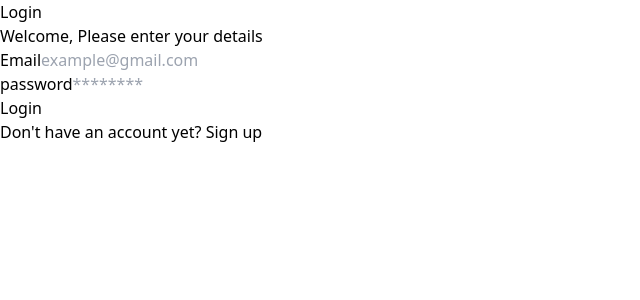
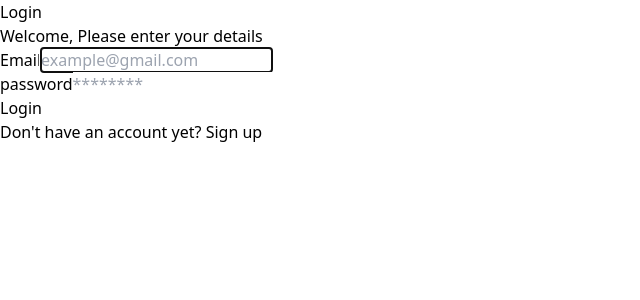
Before and after one commit to ProjectRavel/ReactJS-Basic, a React (Vite) app in the folder 3-ComponentsProps/: page / in a window 1280 px wide. Shown: the top 300 px of the page, without its empty margins (0-640 px from the left). Built offline with nearby package versions, Linux system fonts and the light colour scheme.

Commit message:
Auto Focus At Login

```diff
--- a/3-ComponentsProps/package.json
+++ b/3-ComponentsProps/package.json
@@ -10,6 +10,7 @@
     "preview": "vite preview"
   },
   "dependencies": {
+    "axios": "^1.7.2",
     "react": "^18.3.1",
     "react-dom": "^18.3.1",
     "react-router-dom": "^6.24.1"
--- a/3-ComponentsProps/src/components/Elements/input/index.jsx
+++ b/3-ComponentsProps/src/components/Elements/input/index.jsx
@@ -1,11 +1,14 @@
 import LabelLogin from "./label"
 import InputLogin from "./input";
+import {forwardRef} from "react";
 
-const IndexForm = ({text,placeholder,type,id, forHTML}) => {
-   return <div className="mb-6">
-                <LabelLogin text={`${text}`} variant={`${forHTML}`} />
-                <InputLogin placeholder={`${placeholder}`} type={`${type}`} id={`${id}`}/>
-            </div>
-}
+const IndexForm = forwardRef(({text,placeholder,type,id, forHTML}, ref) => {
+    return <div className="mb-6">
+                 <LabelLogin text={`${text}`} variant={`${forHTML}`} />
+                 <InputLogin ref={ref} placeholder={`${placeholder}`} type={`${type}`} id={`${id}`}/>
+             </div>
+ })
+
+IndexForm.displayName = "IndexForm"
 
 export default IndexForm
--- a/3-ComponentsProps/src/components/Elements/input/input.jsx
+++ b/3-ComponentsProps/src/components/Elements/input/input.jsx
@@ -1,12 +1,18 @@
-const InputLogin = ({type, placeholder, id}) => {
+import { forwardRef } from 'react';
+
+const InputLogin = forwardRef(({ type, placeholder, id }, ref) => {
   return (
     <input
-      type={`${type}`}
-      className="text-sm border rounded w-full py-2 px-3 text-slate-700 placeholder:opacity-75  shadow-md hover:shadow-lg hover:shadow-slate-300 mb-6 transition-all duration-300"
-      id={`${id}`}
-      placeholder={`${placeholder}`}
+      type={type}
+      className="text-sm border rounded w-full py-2 px-3 text-slate-700 placeholder:opacity-75 shadow-md hover:shadow-lg hover:shadow-slate-300 mb-6 transition-all duration-300"
+      id={id}
+      placeholder={placeholder}
+      ref={ref}
     />
   );
-};
+});
 
-export default InputLogin
+// Setting the display name for better debugging
+InputLogin.displayName = 'InputLogin';
+
+export default InputLogin;
--- a/3-ComponentsProps/src/components/Fragment/FormLogin.jsx
+++ b/3-ComponentsProps/src/components/Fragment/FormLogin.jsx
@@ -1,5 +1,6 @@
 import Button from "../Elements/input/button/button";
 import IndexForm from "../Elements/input/index";
+import { useRef, useEffect} from "react";
 
 const FormLogin = () => {
   const HandleLogin = (e) => {
@@ -14,6 +15,11 @@ const FormLogin = () => {
       alert('Please fill all fields')
     }
   }
+  const emailRef = useRef(null)
+
+  useEffect(() => {
+    emailRef.current.focus()
+  }, [])
   return (
     <form onSubmit={HandleLogin}>
       <IndexForm
@@ -22,6 +28,7 @@ const FormLogin = () => {
         forHTML="email"
         type="email"
         id="email"
+        ref={emailRef}
       />
       <IndexForm
         text="password"
```
Also changed, not shown: 1 other file (tests, documents, lock files or other folders).
